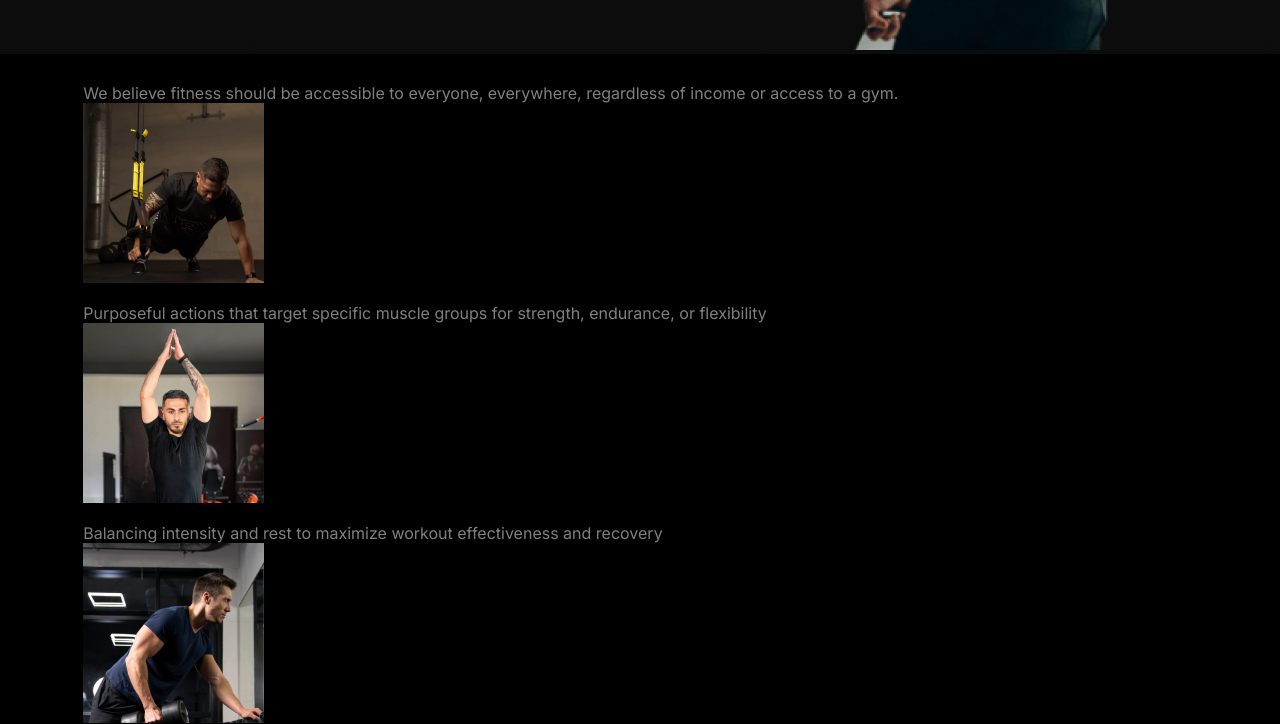
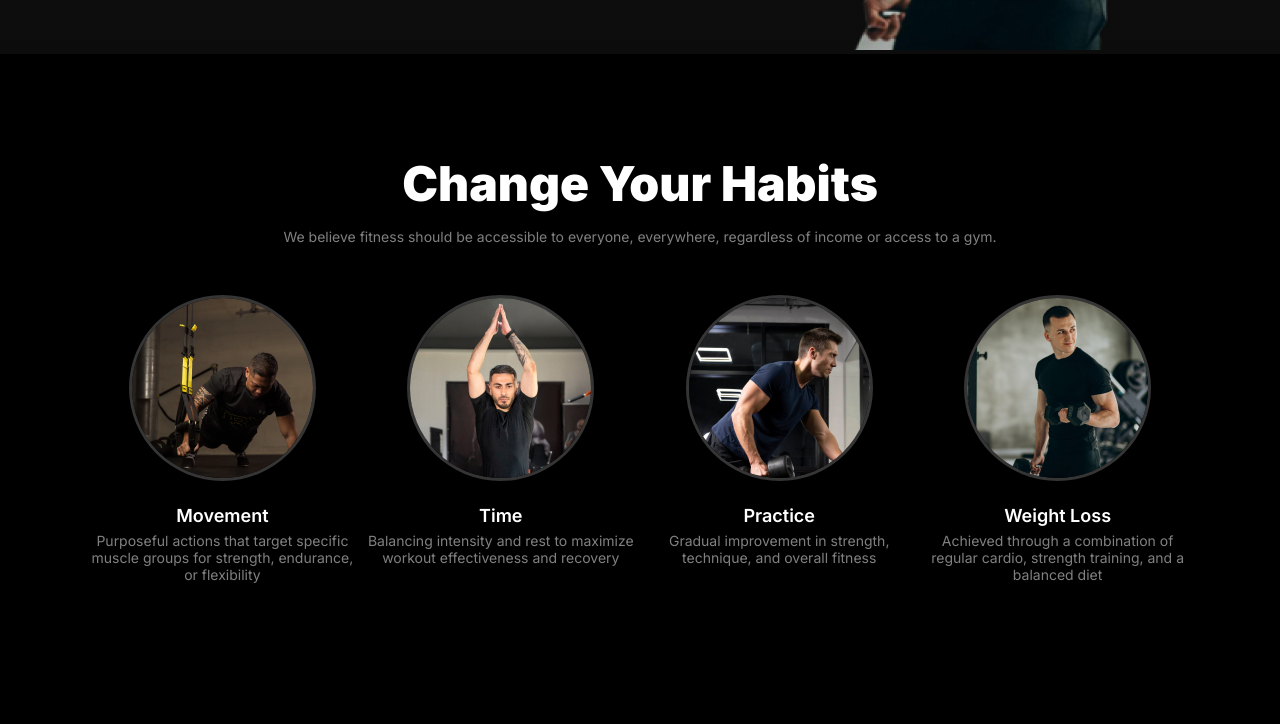
Before and after one commit to Mahade-786/Assignment-2, a plain HTML site: page index.html in a window 1280 px wide. Shown: the part 658-1382 px from the top of the page. After the commit the page ends 1241 px from the top, so only its background shows below. Drawn offline with Linux system fonts and the light colour scheme; a web font is replaced by a local one.

Commit message:
added style of habit section

```diff
--- a/STyles/style.css
+++ b/STyles/style.css
@@ -198,3 +198,50 @@ header {
     font-size: 1.5rem;
     font-weight: bold;
 }
+
+/* change habit style */
+.habit-container {
+    margin-top: 100px;
+}
+
+.habit-text-container {
+    text-align: center;
+
+}
+
+.habit-title {
+    font-weight: 900;
+    font-size: 3rem;
+    color: white;
+}
+
+.habit-description {
+    font-size: 0.875rem;
+    margin-top: 15px;
+    margin-bottom: 50px;
+}
+
+.habit-img-card-container img {
+    border-radius: 50%;
+    border: 3px solid rgb(53, 53, 53);
+}
+
+.habit-img-card-container {
+    text-align: center;
+    display: grid;
+    grid-template-columns: repeat(4, 1fr);
+    /* column-gap: 12.5%; */
+}
+
+.habit-img-card-container .title {
+    font-size: 1.125rem;
+    font-weight: 600;
+    color: white;
+    margin-top: 20px;
+    margin-bottom: 6px;
+}
+
+.habit-img-card-container .description {
+    font-weight: 400;
+    font-size: 0.875rem;
+}
```
